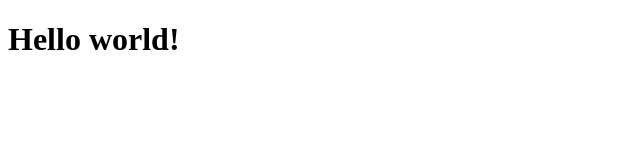
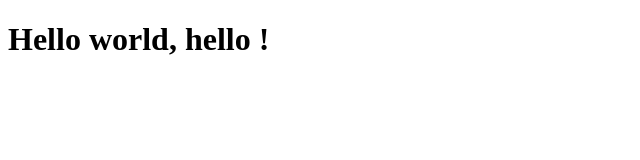
Before and after one commit to Aron1994/project, a plain HTML site: page index.html in a window 1280 px wide. Shown: the whole page, without its empty margins (0-640 px from the left). Drawn offline with Linux system fonts and the light colour scheme.

Commit message:
second commit

```diff
--- a/index.html
+++ b/index.html
@@ -8,7 +8,7 @@
 </head>
 
 <body>
-    <h1>Hello world!</h1>
+    <h1>Hello world, hello !</h1>
     <script src="js/script.js"></script>
 </body>
 
```
